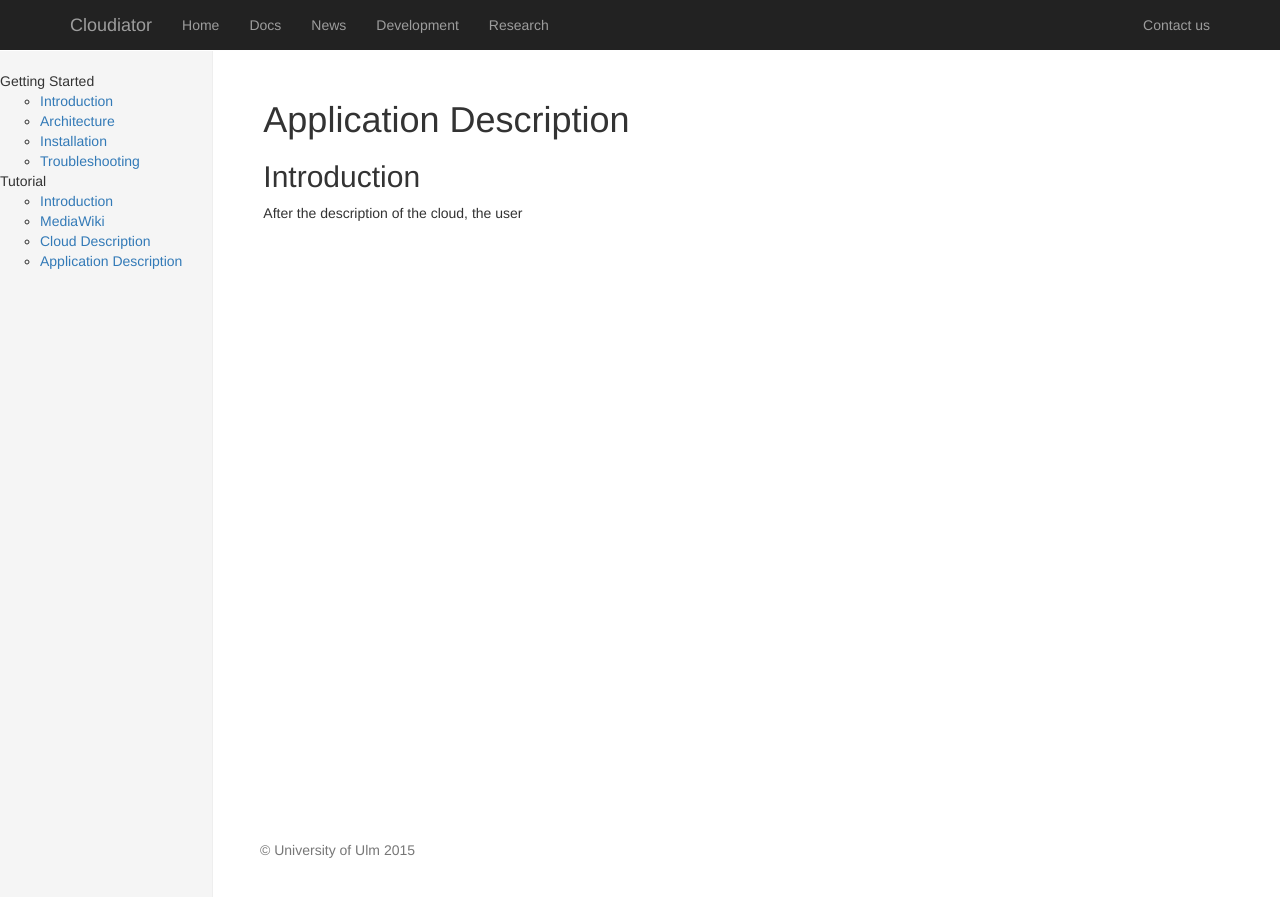
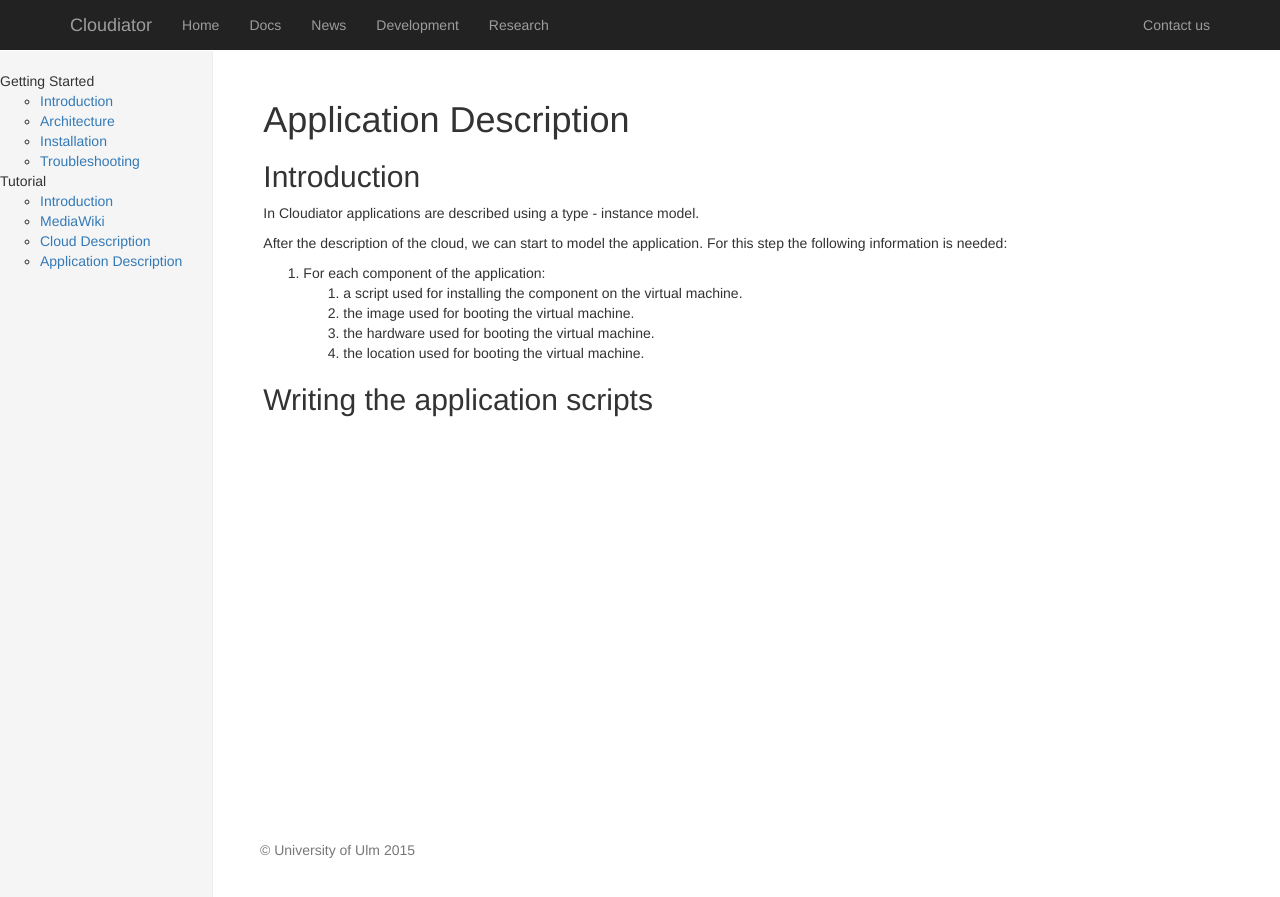
Before and after one commit to cloudiator/cloudiator.github.io, a Jekyll site: the page built from _docs/tutorial_application.md, in a window 1280 px wide. Shown: the top 897 px of the page. Built offline with Jekyll 4.4.1, drawn with Linux system fonts in a browser that asks for light colours.

Commit message:
Addded tutorial on application

```diff
--- a/_docs/tutorial_application.md
+++ b/_docs/tutorial_application.md
@@ -5,4 +5,15 @@ title: Application Description
 
 ## Introduction
 
-After the description of the cloud, the user
+In Cloudiator applications are described using a type - instance model.
+
+After the description of the cloud, we can start to model the application.
+For this step the following information is needed:
+
+1. For each component of the application:
+    1. a script used for installing the component on the virtual machine.
+    2. the image used for booting the virtual machine.
+    3. the hardware used for booting the virtual machine.
+    4. the location used for booting the virtual machine.
+
+## Writing the application scripts
```
